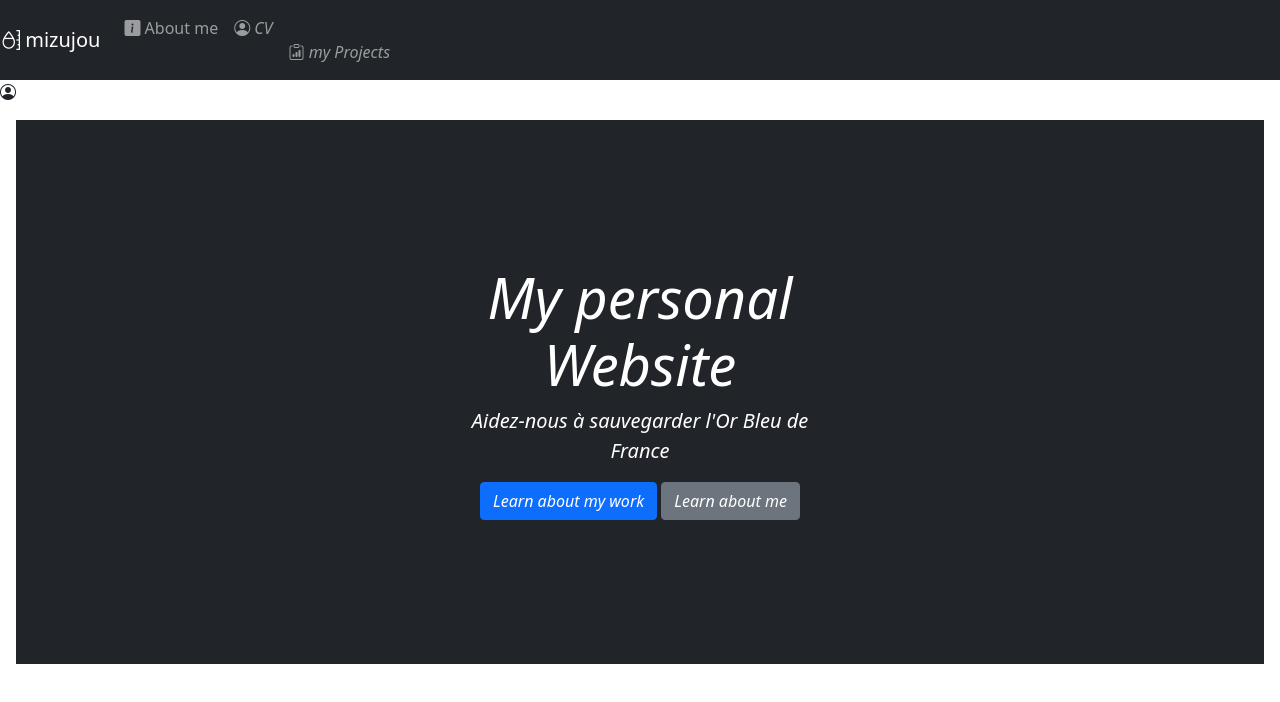
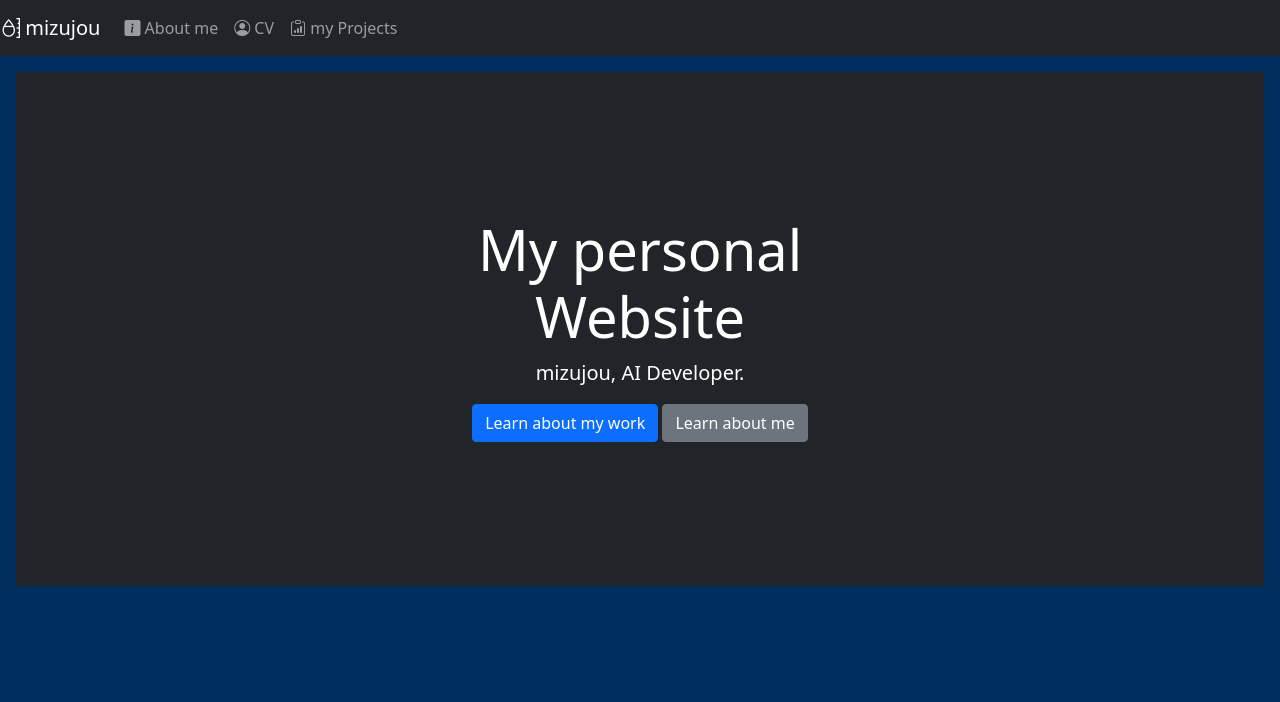
Before and after one commit to mizujou/mizujou.github.io, a plain HTML site: page index.html in a window 1280 px wide. Drawn offline with nearby package versions, Linux system fonts and the light colour scheme.

Commit message:
fixed index.html

```diff
--- a/index.html
+++ b/index.html
@@ -29,7 +29,7 @@
           </li>
           <li class="nav-item">
               <a class="nav-link" href="cv.html">
-                  <i class="bi bi-person-circle">
+                  <i class="bi bi-person-circle"></i>
                   CV
               </a>
           </li>
@@ -45,7 +45,7 @@
     <div class="position-relative overflow-hidden p-3 p-md-5 m-md-3 text-center bg-dark" style="color: white;">
       <div class="col-md-5 p-lg-5 mx-auto my-5">
           <h1 class="display-4 font-weight-normal">My personal Website</h1>
-          <p class="lead font-weight-normal">Aidez-nous à sauvegarder l'Or Bleu de France</p>
+          <p class="lead font-weight-normal">mizujou, AI Developer.</p>
           <a class="btn btn-primary" href="project.html">Learn about my work</a>
           <a class="btn btn-secondary" href="project.html">Learn about me</a>
       </div>
@@ -60,4 +60,10 @@
       integrity="sha384-gtEjrD/SeCtmISkJkNUaaKMoLD0//ElJ19smozuHV6z3Iehds+3Ulb9Bn9Plx0x4"
       crossorigin="anonymous"></script>
   </body>
+  <style>
+    body {
+    background-color: #002E5D;
+    color: white
+    }
+  </style>
 </html>
```
